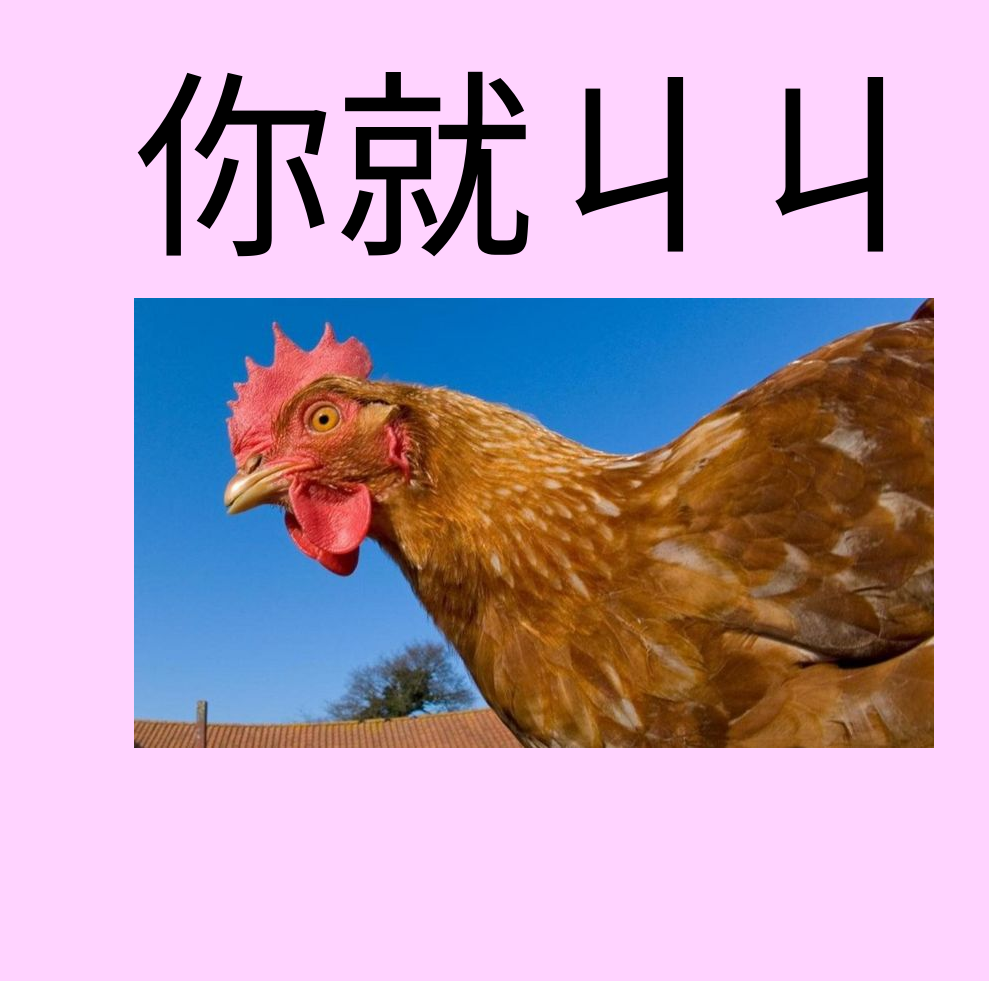
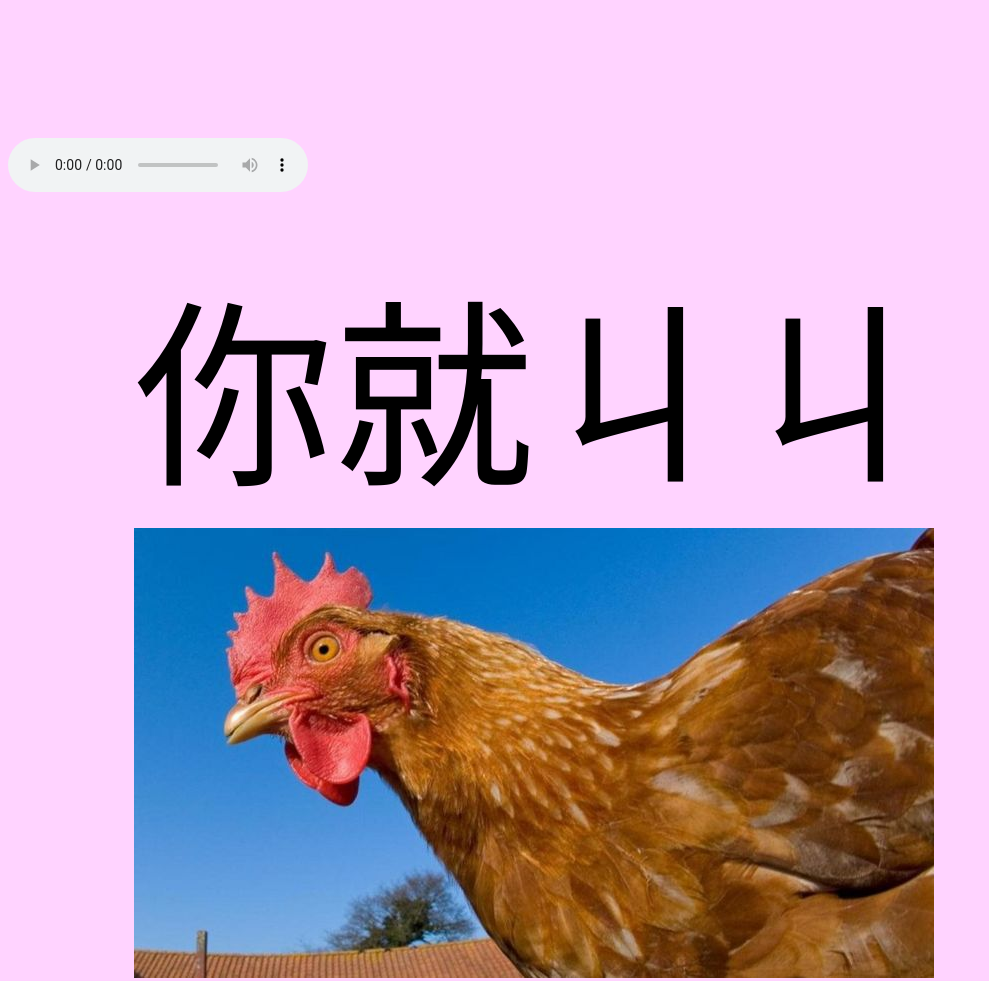
Before and after one commit to AbA1oNe/AbA1oNe.github.io, a plain HTML site: page index.html in a window 1280 px wide. Shown: the whole page, without its empty margins (0-989 px from the left). Before the commit the page ends 802 px from the top, so only its background shows below. Drawn offline with Linux system fonts and the light colour scheme.

Commit message:
Update index.html

```diff
--- a/index.html
+++ b/index.html
@@ -13,6 +13,7 @@
     }
     </style>
   <body>
+    <audio src="https://www.youtube.com/watch?v=e2qG5uwDCW4&ab_channel=JackStauber-Topic" autoplay controls></audio>
     <div id="container">
       你就ㄐㄐ
       <img src="CHICKEN.jpg">
```
